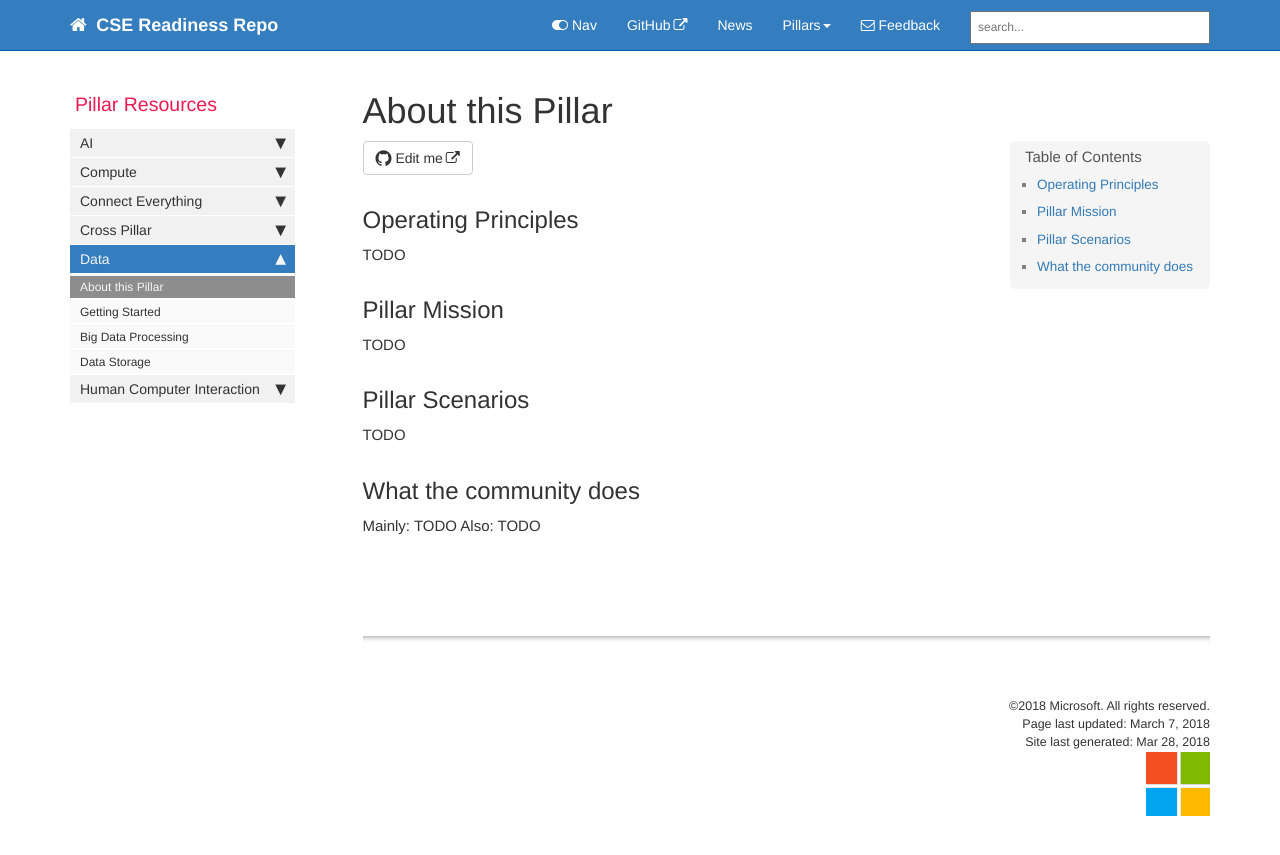
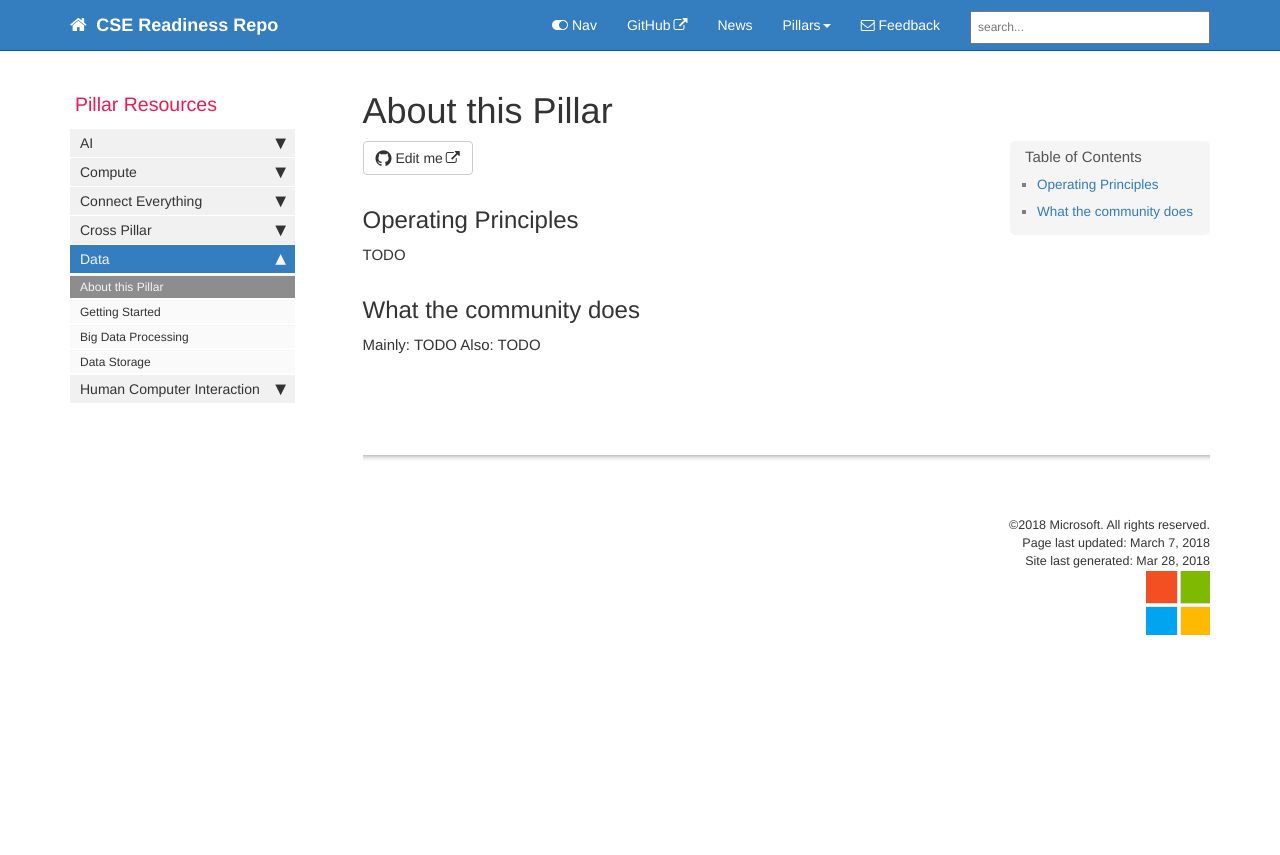
Before and after one commit to microsoft/CSE-Readiness, a Jekyll site: the page built from docs/pages/Data/data.md, in a window 1280 px wide. Shown: the top 855 px of the page. Built offline with Jekyll 4.4.1, drawn with Linux system fonts in a browser that asks for light colours; nearby versions of some CDN libraries; comment, search, counter and statistics services are not loaded.

Commit message:
Update data.md

```diff
--- a/docs/pages/Data/data.md
+++ b/docs/pages/Data/data.md
@@ -13,14 +13,6 @@ folder: Data
 
 TODO
 
-## Pillar Mission
-
-TODO
-
-## Pillar Scenarios
-
-TODO
-
 ## What the community does
 
 Mainly:
```
